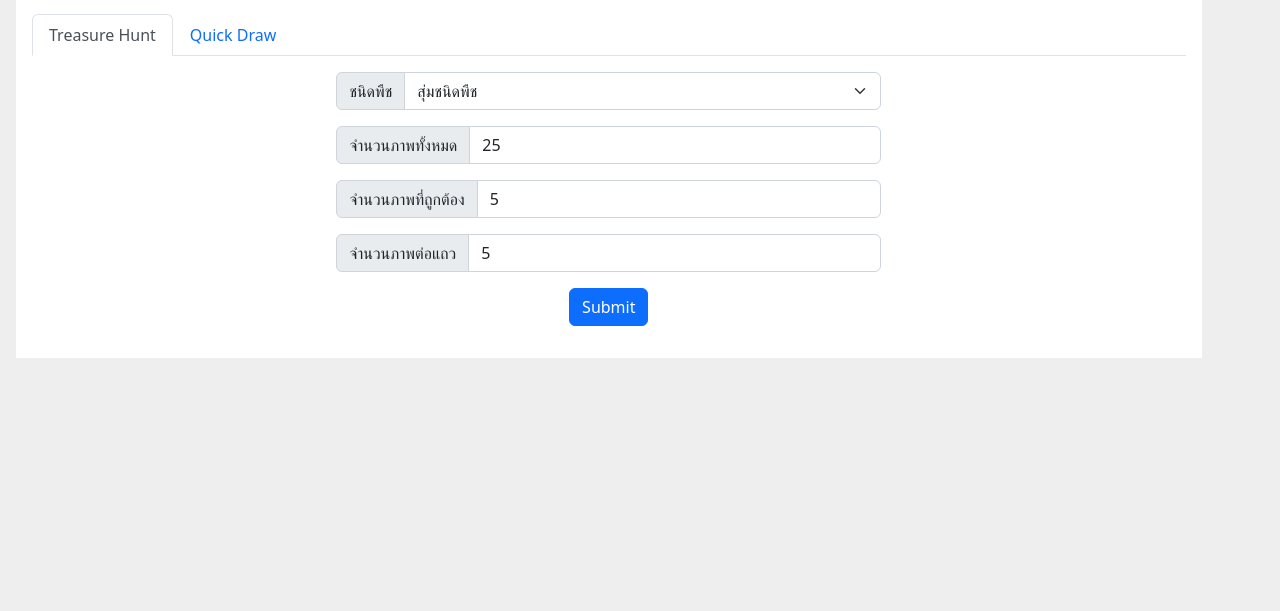
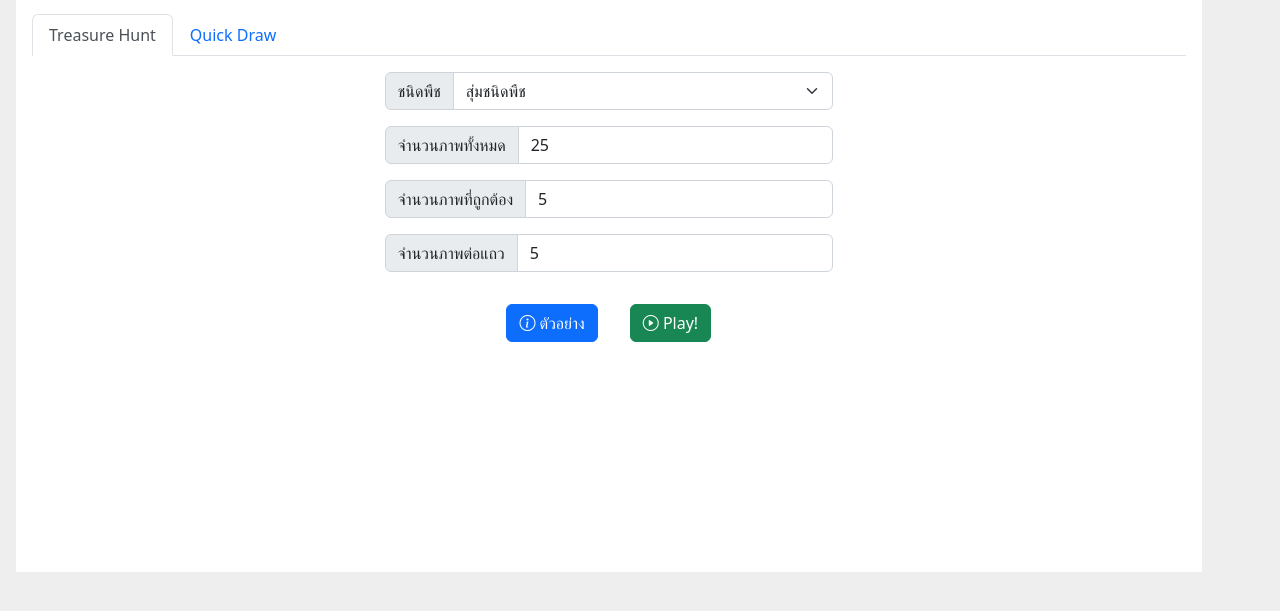
Before and after one commit to tpatikorn/PlantQuizGame, a Flask app: page / in a window 1280 px wide. Shown: the part 66-677 px from the top of the page. Run offline with Flask 3, Linux system fonts and the light colour scheme; data that the repository does not hold is empty; some libraries are stand-ins or nearby versions.

Commit message:
added modal for example gameplays

```diff
--- a/app.py
+++ b/app.py
@@ -82,6 +82,17 @@ def create_app():
         img = fetch_image_from_id(image_id)
         return send_from_directory(img.dir, img.filename)
 
+    @app.get('/icon/<icon_name>')
+    def icons(icon_name):
+        if icon_name == "info":
+            return '<svg xmlns="http://www.w3.org/2000/svg" width="16" height="16" fill="currentColor" ' \
+                   'class="bi bi-info-circle" viewBox="0 0 16 16">' \
+                   '<path d="M8 15A7 7 0 1 1 8 1a7 7 0 0 1 0 14zm0 1A8 8 0 1 0 8 0a8 8 0 0 0 0 16z"/>' \
+                   '<path d="m8.93 6.588-2.29.287-.082.38.45.083c.294.07.352.176.288.469l-.738 3.468c-.194.897.105 1.319.808 1.319.545 0 1.178-.252 1.465-.598l.088-.416c-.2.176-.492.246-.686.246-.275 0-.375-.193-.304-.533L8.93 6.588zM9 4.5a1 1 0 1 1-2 0 1 1 0 0 1 2 0z"/>' \
+                   '</svg>'
+        else:
+            return ''
+
     return app
 
 
--- a/static/games.css
+++ b/static/games.css
@@ -1,7 +1,7 @@
 .main_game {
     text-align: center;
     margin: auto;
-    min-height:500px;
+    min-height: 500px;
 }
 
 .treasure_img {
--- a/static/style.css
+++ b/static/style.css
@@ -77,8 +77,9 @@ nav ul li a, nav ul li span, header .action {
 }
 
 #myTabContent {
-    width: 50%;
+    width: 40%;
     min-width: 480px;
+    height: 500px;
     text-align: center;
     margin: auto;
     padding: 1em;
--- a/templates/base.html
+++ b/templates/base.html
@@ -11,6 +11,9 @@
 <script src="https://cdn.jsdelivr.net/npm/bootstrap@5.2.3/dist/js/bootstrap.bundle.min.js"
         integrity="sha384-kenU1KFdBIe4zVF0s0G1M5b4hcpxyD9F7jL+jjXkk+Q2h455rYXK/7HAuoJl+0I4"
         crossorigin="anonymous"></script>
+<link rel="stylesheet" href="{{ url_for("static", filename="games.css") }}">
+<script type="text/javascript" src="{{ url_for("static", filename="util.js") }}"></script>
+<link rel="stylesheet" href="https://cdn.jsdelivr.net/npm/bootstrap-icons@1.10.5/font/bootstrap-icons.css">
 <nav>
     <h1>{% block header %}{% endblock %}</h1>
     <ul>
--- a/templates/index.html
+++ b/templates/index.html
@@ -12,7 +12,7 @@
                 $.each($("#form_treasure_hunt").serializeArray(), function (i, field) {
                     params.set(field.name, field.value);
                 });
-                if (params.get("n_pics") <= params.get("n_correct")) {
+                if (parseInt(params.get("n_pics")) <= parseInt(params.get("n_correct"))) {
                     alert("จำนวนภาพที่ถูกต้อง ต้องมากกว่า จำนวนภาพทั้งหมด")
                     return false;
                 } else {
@@ -28,8 +28,37 @@
                 window.location.href = "/quick_draw?" + params.toString();
                 return false;
             });
+            $("#treasure_hunt_info").click(function () {
+                $('#result_modal').find('.modal-header > h5').text("ตัวอย่าง Treasure Hunt").end();
+                let modal = new bootstrap.Modal('#result_modal');
+                modal.show();
+                $("#modal_body").html(`<img src="{{ url_for("static", filename="screenshots/treasure_hunt.png") }}"
+                style="max-width:90%" alt="">`);
+            });
+            $("#quick_draw_info").click(function () {
+                $('#result_modal').find('.modal-header > h5').text("ตัวอย่าง Quick Draw").end();
+                let modal = new bootstrap.Modal('#result_modal');
+                modal.show();
+                $("#modal_body").html(`<img src="{{ url_for("static", filename="screenshots/quick_draw.png") }}"
+                style="max-width:90%" alt="">`);
+            });
         });
     </script>
+    <div id="result_modal" class="modal" tabindex="-1">
+        <div class="modal-dialog">
+            <div class="modal-content">
+                <div class="modal-header">
+                    <h5 class="modal-title">Modal title</h5>
+                    <button type="button" class="btn-close" data-bs-dismiss="modal" aria-label="Close"></button>
+                </div>
+                <div id="modal_body" style="text-align: center">
+                </div>
+                <div class="modal-footer">
+                    <button type="button" class="btn btn-secondary" data-bs-dismiss="modal">Close</button>
+                </div>
+            </div>
+        </div>
+    </div>
     <ul class="nav nav-tabs" id="myTab" role="tablist">
         <li class="nav-item" role="presentation">
             <button class="nav-link active" id="treasure_hunt_tab" data-bs-toggle="tab" data-bs-target="#treasure_hunt"
@@ -71,7 +100,11 @@
                     <input name="n_cols" type="number" class="form-control" value="5" min="1" max="10"
                            aria-label="จำนวนภาพต่อแถว" aria-describedby="n_cols_label">
                 </div>
-                <button type="submit" class="btn btn-primary">Submit</button>
+                <button id="treasure_hunt_info" type="button" class="btn btn-primary" style="margin:1em"><i class="bi bi-info-circle"></i> ตัวอย่าง
+                <button type="submit" class="btn btn-success" style="margin:1em"><i class="bi bi-play-circle"></i> Play!</button>
+                </button>
+
+
             </form>
         </div>
         <div class="tab-pane fade" id="quick_draw" role="tabpanel" aria-labelledby="quick_draw_tab">
@@ -97,7 +130,8 @@
                     <input name="n_choices" type="number" class="form-control" value="2" min="2" max="9"
                            aria-label="จำนวนตัวเลือก" aria-describedby="n_col_label">
                 </div>
-                <button type="submit" class="btn btn-primary">Submit</button>
+                <button id="quick_draw_info" type="button" class="btn btn-primary" style="margin:1em"><i class="bi bi-info-circle"></i> ตัวอย่าง
+                <button type="submit" class="btn btn-success" style="margin:1em"><i class="bi bi-play-circle"></i> Play!</button>
             </form>
         </div>
     </div>
--- a/templates/quick_draw.html
+++ b/templates/quick_draw.html
@@ -10,8 +10,6 @@
           data-n_rounds="{{ n_rounds }}"
           data-correct_type_id="{{ correct_type_id }}"
     >
-    <link rel="stylesheet" href="{{ url_for("static", filename="games.css") }}">
-    <script type="text/javascript" src="{{ url_for("static", filename="util.js") }}"></script>
     <script type="text/javascript">
         let scores = {correct: 0, incorrect: 0};
         let playing = true;
--- a/templates/treasure_hunt.html
+++ b/templates/treasure_hunt.html
@@ -10,9 +10,6 @@
           data-n_col="{{ n_col }}"
           data-n_pics="{{ n_pics }}"
     >
-    <link rel="stylesheet" href="{{ url_for("static", filename="games.css") }}">
-    <script type="text/javascript" src="{{ url_for("static", filename="util.js") }}"></script>
-
     <script type="text/javascript">
         let scores = {correct: 0, incorrect: 0};
         let playing = true;
```
Also changed, not shown: 2 other files.
